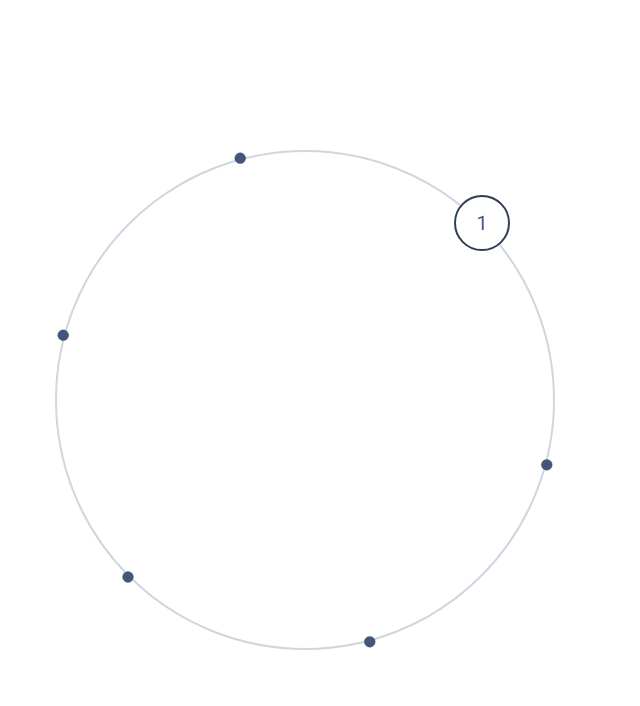
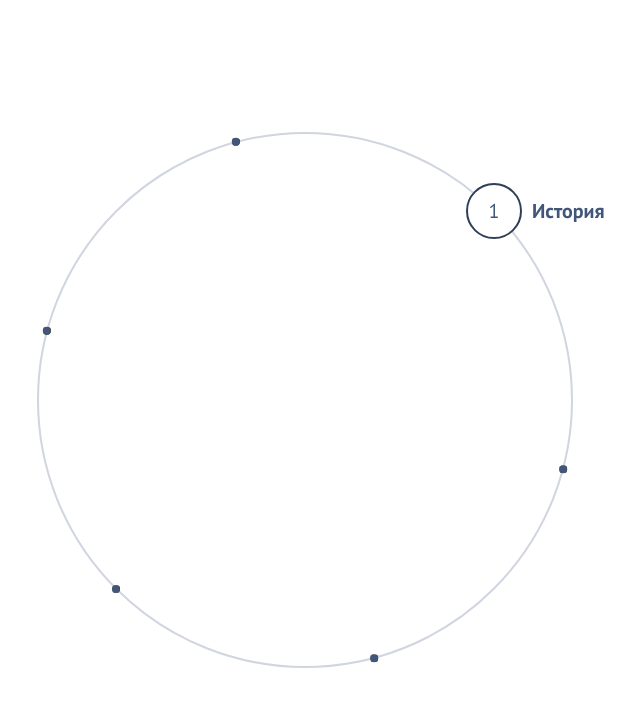
Before and after one commit to horhoj/project-test-only-2, a React (Vite) app: page / in a window 1280 px wide. Shown: the top 706 px of the page, without its empty margins (335-975 px from the left). Built offline with nearby package versions, Linux system fonts and the light colour scheme.

Commit message:
add data on historical dates and events

```diff
--- a/index.html
+++ b/index.html
@@ -5,7 +5,10 @@
   <meta charset="UTF-8" />
   <link rel="icon" type="image/svg+xml" href="src/favicon.svg" />
   <meta name="viewport" content="width=device-width, initial-scale=1.0" />
-  <link rel="stylesheet" href="https://fonts.googleapis.com/css?family=Roboto:300,400,500,700&display=swap" />
+  <link rel="preconnect" href="https://fonts.googleapis.com">
+  <link rel="preconnect" href="https://fonts.gstatic.com" crossorigin>
+  <link href="https://fonts.googleapis.com/css2?family=PT+Sans:ital,wght@0,400;0,700;1,400;1,700&display=swap"
+    rel="stylesheet">
   <title>Vite App</title>
 </head>
 
--- a/src/App/App.tsx
+++ b/src/App/App.tsx
@@ -1,24 +1,15 @@
 import { useState } from 'react';
 import styles from './App.module.scss';
-import { CircleOfHistoricalEventsDataItem } from '~/components/CircleOfHistoricalEvents/CircleOfHistoricalEvents.types';
+import { dataForCircleOfHistoricalEvents } from './data';
 import { CircleOfHistoricalEvents } from '~/components/CircleOfHistoricalEvents';
 
-const data: CircleOfHistoricalEventsDataItem[] = [
-  { id: 0, title: '1' },
-  { id: 1, title: '2' },
-  { id: 2, title: '3' },
-  { id: 3, title: '4' },
-  { id: 4, title: '5' },
-  { id: 5, title: '6' },
-];
-
 export function App() {
-  const [currentHistoricalEventId, setCurrentHistoricalEventId] = useState(0);
+  const [currentHistoricalEventId, setCurrentHistoricalEventId] = useState(1);
 
   return (
     <div className={styles.App}>
       <CircleOfHistoricalEvents
-        historicalElementsData={data}
+        historicalElementsData={dataForCircleOfHistoricalEvents}
         onSelectHistoricalEventId={setCurrentHistoricalEventId}
         currentHistoricalEventId={currentHistoricalEventId}
       />
--- /dev/null
+++ b/src/App/data.ts
@@ -0,0 +1,220 @@
+import { CircleOfHistoricalEventsDataItem } from '~/components/CircleOfHistoricalEvents/CircleOfHistoricalEvents.types';
+
+export interface InfoItem {
+  year: number;
+  text: string;
+}
+
+export interface DataItem {
+  id: number;
+  title: string;
+  startYear: number;
+  endYear: number;
+  info: InfoItem[];
+}
+
+export const data: DataItem[] = [
+  {
+    id: 1,
+    title: 'История',
+    startYear: 1980,
+    endYear: 1986,
+    info: [
+      {
+        year: 1981,
+        text: 'Премьер-министром Норвегии стала Гру Харлем Брунтланн',
+      },
+      {
+        year: 1982,
+        text: 'Испания заявляет о своем согласии прекратить блокаду Гибралтара',
+      },
+      {
+        year: 1983,
+        text: 'В результате перестановок в британском правительстве Майкл Хезлтайн назначается министром обороны.',
+      },
+      {
+        year: 1984,
+        text: 'Власть в Нигерии переходит к Верховному военному совету, состоящему из 19 членов.',
+      },
+      {
+        year: 1985,
+        text: 'В Кампучии Хун Сен сменяет Чан Си на посту председателя Совета министров.',
+      },
+      {
+        year: 1986,
+        text: 'Испания и Португалия становятся соответственно 11-м и 12-м членами ЕЭС',
+      },
+    ],
+  },
+  {
+    id: 2,
+    title: 'Кино',
+    startYear: 1987,
+    endYear: 1991,
+    info: [
+      {
+        year: 1987,
+        text: '«Безумство духов»/Ghost Fever, США (реж. Алан Смити)',
+      },
+      {
+        year: 1988,
+        text: '«Ариэль»/Ariel, Финляндия (реж. Аки Каурисмяки)',
+      },
+      {
+        year: 1989,
+        text: '«Зона скорости»/Speed Zone, США (реж. Джим Дрейк)',
+      },
+      {
+        year: 1990,
+        text: '«Авалон»/Avalon, США (реж. Барри Левинсон)',
+      },
+      {
+        year: 1991,
+        text: 'Непредвиденное убийство»/Homicide, США, (реж. Дэвид Мэмет)',
+      },
+    ],
+  },
+  {
+    id: 3,
+    title: 'Литература',
+    startYear: 1992,
+    endYear: 1997,
+    info: [
+      {
+        year: 1992,
+        text: '«Дамы и Господа» (англ. Lords and Ladies) — роман-фэнтези Терри Пратчетта.',
+      },
+      {
+        year: 1993,
+        text: '«Американские выдумки» (хорв. Americki fikcionar) — эссе Дубравки Угрешич.',
+      },
+      {
+        year: 1994,
+        text: '«Бессонница» (англ. Insomnia) — роман Стивена Кинга.',
+      },
+      {
+        year: 1995,
+        text: '«Географ глобус пропил» — роман Алексея Иванова.',
+      },
+      {
+        year: 1996,
+        text: '«Чапаев и Пустота» — роман Виктора Пелевина.',
+      },
+      {
+        year: 1997,
+        text: '«Секс в большом городе» (англ. Sex & The City) — роман Кэндес Бушнелл.',
+      },
+    ],
+  },
+  {
+    id: 4,
+    title: 'Театр',
+    startYear: 1999,
+    endYear: 2004,
+    info: [
+      {
+        year: 1999,
+        text: '«Додо» Клайва Пэтона, постановка Александра Дзекуна (Театр драмы имени И. А. Слонова, Саратов).',
+      },
+      {
+        year: 2000,
+        text: ' на конкурсе «Окно в Россию» «театром года» назван новосибирский «Глобус».',
+      },
+      {
+        year: 2001,
+        text: 'Танцовщик Дэвид Макалистер[en] занял пост руководителя труппы «Австралийский балет».',
+      },
+      {
+        year: 2002,
+        text: 'Премьера трилогии Тома Стоппарда «Берег Утопии», Королевский Национальный театр, Лондон',
+      },
+      {
+        year: 2003,
+        text: '«Завтрак у предводителя» И. С. Тургенева, постановка Антона Кузнецова, Саратовский театр драмы имени И. А. Слонова',
+      },
+      {
+        year: 2004,
+        text: 'Открыта мемориальная доска памяти Н. И. Сухостав на здании Дворца творчества детей и молодёжи г. Саратова.',
+      },
+    ],
+  },
+  {
+    id: 5,
+    title: 'Медицина',
+    startYear: 2005,
+    endYear: 2010,
+    info: [
+      {
+        year: 2005,
+        text: 'Жан-Мишель Дюбернар произвёл первую частичную трансплантацию лица.',
+      },
+      {
+        year: 2006,
+        text: 'Получена первая вакцина против вируса папилломы человека.',
+      },
+      {
+        year: 2007,
+        text: 'Разработана вторая вакцина против ротавирусной инфекции (первая была отменена).',
+      },
+      {
+        year: 2008,
+        text: 'За открытие вируса иммунодефицита человека Монтанье и его коллега Ф. Барре-Синусси получили Нобелевскую премию',
+      },
+      {
+        year: 2009,
+        text: 'Учёные из США стали обладателями Нобелевской премии 2009 года в области медицины',
+      },
+      {
+        year: 2010,
+        text: 'Химикат рапамицин продлил жизнь подопытной мыши на 9-14 процентов.',
+      },
+    ],
+  },
+  {
+    id: 6,
+    title: 'Наука',
+    startYear: 2015,
+    endYear: 2022,
+    info: [
+      {
+        year: 2015,
+        text: '13 сентября — частное солнечное затмение, видимое в Южной Африке и части Антарктиды',
+      },
+      {
+        year: 2016,
+        text: 'Телескоп «Хаббл» обнаружил самую удалённую из всех обнаруженных галактик, получившую обозначение GN-z11',
+      },
+      {
+        year: 2017,
+        text: 'Компания Tesla официально представила первый в мире электрический грузовик Tesla Semi',
+      },
+      {
+        year: 2018,
+        text: 'Ученым удалось выделить ДНК из останков древних людей, обнаруженных в Алтайской пещере несколько лет назад.',
+      },
+      {
+        year: 2019,
+        text: 'Ученые из Университета Миннесоты открыла новую технологию, позволяющие ускорять химические реакции до 10 000 раз быстрее',
+      },
+      {
+        year: 2020,
+        text: 'Ученые определили, что повышение выбросов углекислого газа вдвое вызовет рост температуры на 3°C',
+      },
+      {
+        year: 2021,
+        text: 'Представили первую вакцину против малярии под названием Mosquirix. Над ее созданием работали с 1980-х годов.',
+      },
+      {
+        year: 2022,
+        text: 'В канадских льдах обнаружен детеныш шерстистого мамонта возрастом 130 000 лет',
+      },
+    ],
+  },
+];
+
+export const dataForCircleOfHistoricalEvents: CircleOfHistoricalEventsDataItem[] =
+  data.map(({ id, title }, index) => ({
+    id,
+    title,
+    buttonTitle: (index + 1).toString(),
+  }));
--- a/src/components/CircleOfHistoricalEvents/CircleOfHistoricalEvents.module.scss
+++ b/src/components/CircleOfHistoricalEvents/CircleOfHistoricalEvents.module.scss
@@ -1,7 +1,7 @@
 .CircleOfHistoricalEvents {
   position: relative;
-  width: 500px;
-  height: 500px;
+  width: 536px;
+  height: 536px;
   display: flex;
   justify-content: center;
   align-items: center;
@@ -12,7 +12,7 @@
 .squareEx {
   position: absolute;
   border-radius: 50%;
-  transition: transform 300ms;
+  transition: transform 1000ms;
 }
 
 .square {
@@ -26,15 +26,14 @@
 .historicalEvent {
   width: 56px;
   height: 56px;
-  top: -5px;
-  left: -5px;
+  top: -17px;
+  left: -17px;
   position: absolute;
   border-radius: 50%;
   display: flex;
   justify-content: center;
   align-items: center;
-  // transition: background-color 300ms;
-  transition: transform 300ms, background-color 300ms;
+  transition: transform 1000ms, background-color 300ms;
   z-index: 1;
   cursor: pointer;
 
@@ -42,16 +41,17 @@
     &>button {
       background-color: #fff;
       transform: scale(1);
+      border: 2px solid #303E58;
     }
+
   }
 }
 
 .historicalEventButton {
-  border: 2px solid #303E58;
   width: 100%;
   height: 100%;
   border-radius: 50%;
-  transform: scale(0.2);
+  transform: scale(0.15);
   transition: transform 300ms, background-color 300ms;
   background-color: #42567A;
   cursor: pointer;
@@ -63,4 +63,23 @@
   background-color: #fff;
   transform: scale(1);
   user-select: none;
+  border: 2px solid #303E58;
 }
+
+.title {
+  position: absolute;
+  left: 66px;
+  transform: scale(0.2);
+  transition: transform 1000ms, opacity 1000ms;
+  opacity: 0;
+  transform-origin: left;
+  color: #42567A;
+  font-size: 20px;
+  font-weight: 700;
+}
+
+.titleActive {
+  transform: scale(1);
+  opacity: 1;
+  user-select: none;
+}
--- a/src/components/CircleOfHistoricalEvents/CircleOfHistoricalEvents.tsx
+++ b/src/components/CircleOfHistoricalEvents/CircleOfHistoricalEvents.tsx
@@ -63,8 +63,16 @@ export function CircleOfHistoricalEvents({
                   onClick={() => handleSelectHistoricalEvent(el.id)}
                   tabIndex={-1}
                 >
+                  {el.buttonTitle}
+                </button>
+                <div
+                  className={classNames(
+                    styles.title,
+                    currentHistoricalEventId === el.id && styles.titleActive,
+                  )}
+                >
                   {el.title}
-                </button>
+                </div>
               </div>
             </div>
           </div>
--- a/src/components/CircleOfHistoricalEvents/CircleOfHistoricalEvents.types.ts
+++ b/src/components/CircleOfHistoricalEvents/CircleOfHistoricalEvents.types.ts
@@ -1,4 +1,5 @@
 export interface CircleOfHistoricalEventsDataItem {
   id: number;
   title: string;
+  buttonTitle: string;
 }
--- a/src/styles/globalStyle.scss
+++ b/src/styles/globalStyle.scss
@@ -1,7 +1,7 @@
 *,
 *::before,
 *::after {
-  font-family: Roboto, sans-serif;
+  font-family: PT Sans, sans-serif;
   margin: 0;
   padding: 0;
   box-sizing: border-box;
```
